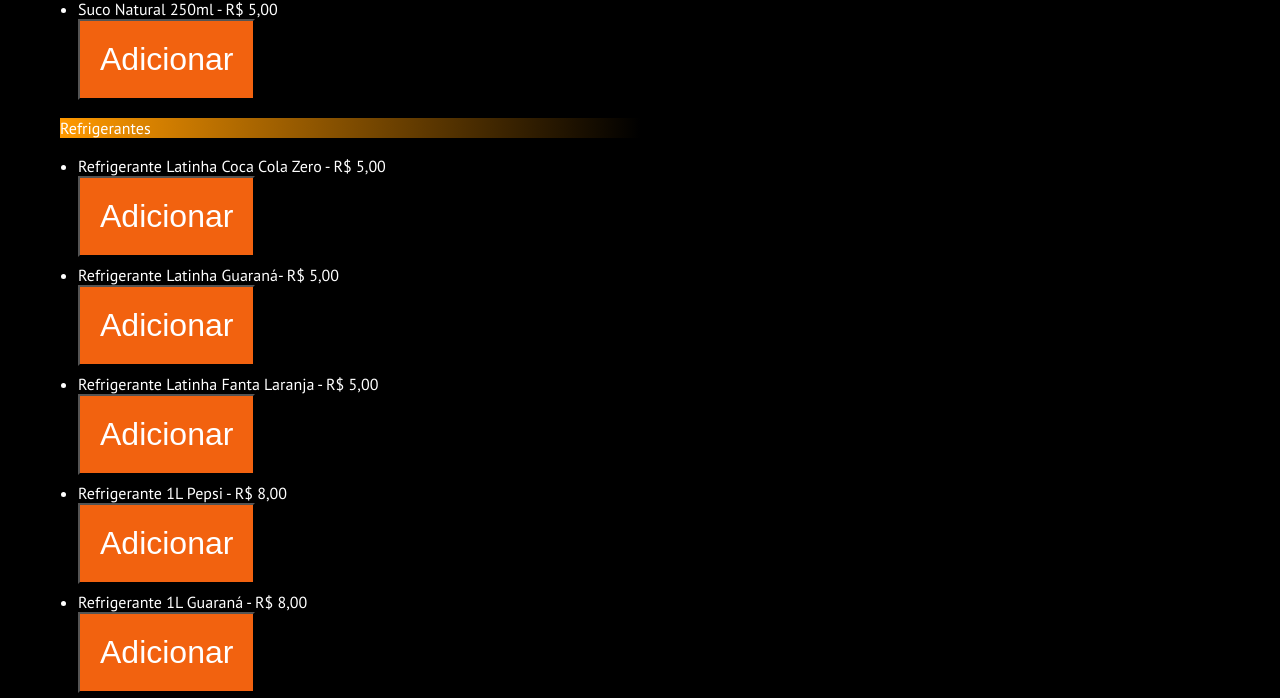
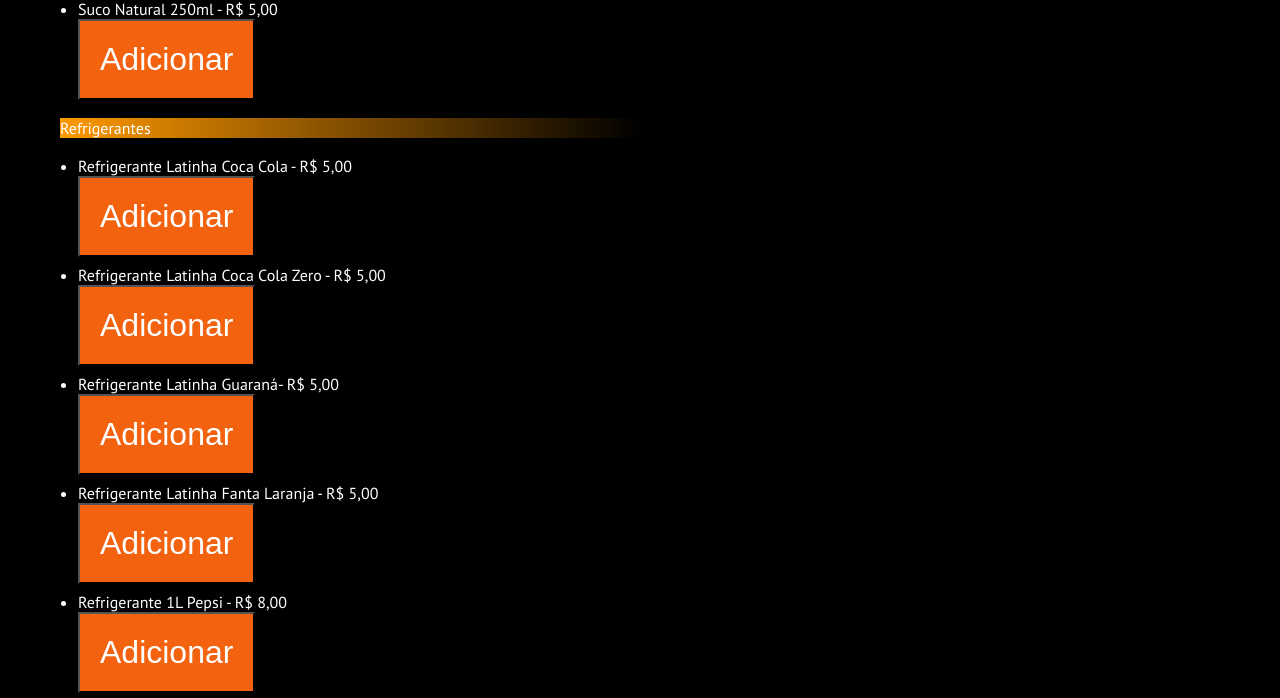
Before and after one commit to J-M-LANCHES/CARDAPIO, a plain HTML site: page index.html in a window 1280 px wide. Shown: the part 3927-4625 px from the top of the page. Drawn offline with Linux system fonts and the light colour scheme; a web font is replaced by a local one.

Commit message:
Update index.html

```diff
--- a/index.html
+++ b/index.html
@@ -103,6 +103,7 @@
           </ul>
         <p class="divisao">Refrigerantes</p>
           <ul>
+            <li>Refrigerante Latinha Coca Cola - R$ 5,00  <br> <button onclick="addCarrinho('Latinha Coca Cola', 5)">Adicionar</button> </li>
             <li>Refrigerante Latinha Coca Cola Zero - R$ 5,00  <br> <button onclick="addCarrinho('Latinha Coca Cola Zero', 5)">Adicionar</button> </li>
             <li>Refrigerante Latinha Guaraná- R$ 5,00  <br> <button onclick="addCarrinho('Latinha Guaraná', 5)">Adicionar</button> </li>
             <li>Refrigerante Latinha Fanta Laranja - R$ 5,00  <br> <button onclick="addCarrinho('Latinha Fanta Laranja', 5)">Adicionar</button> </li>
```
